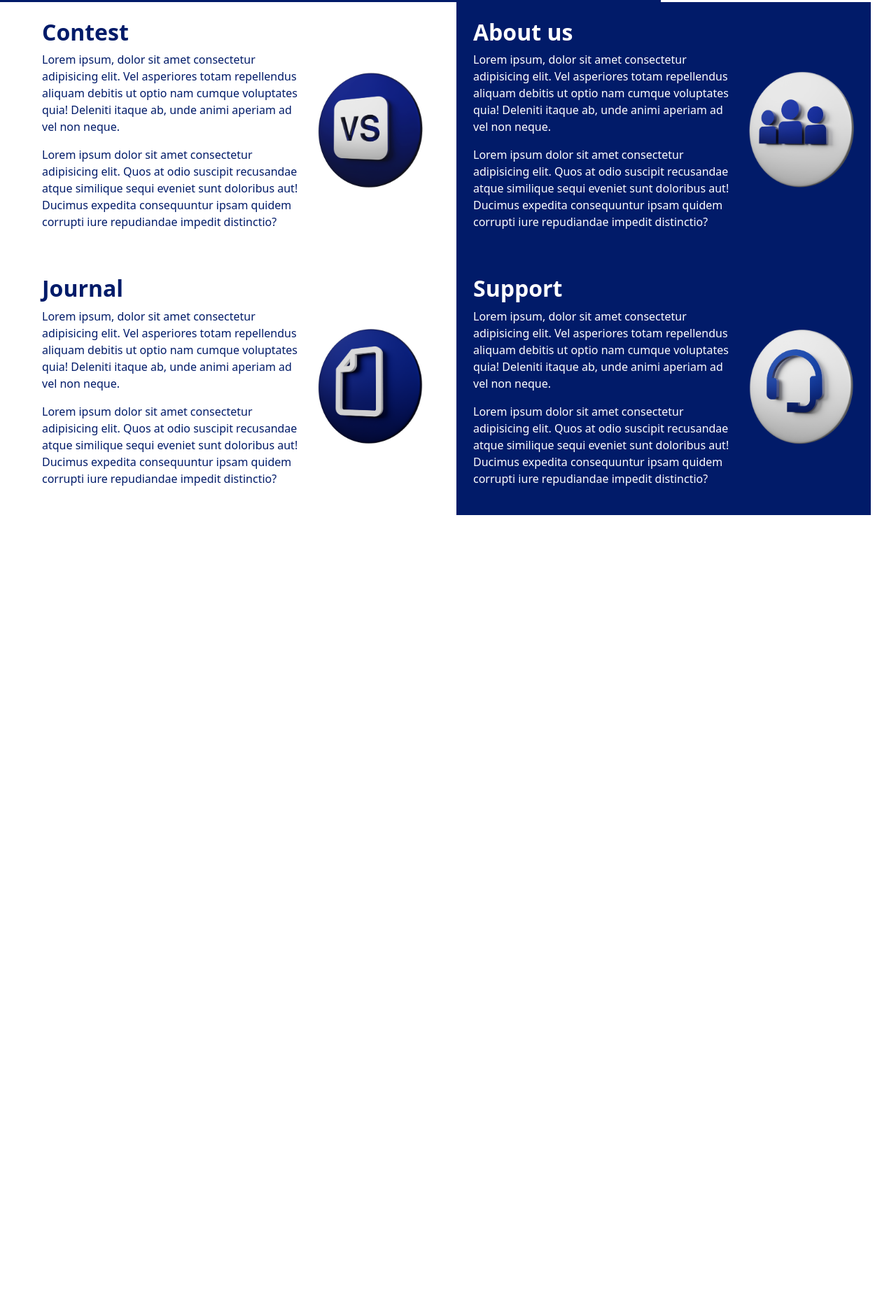
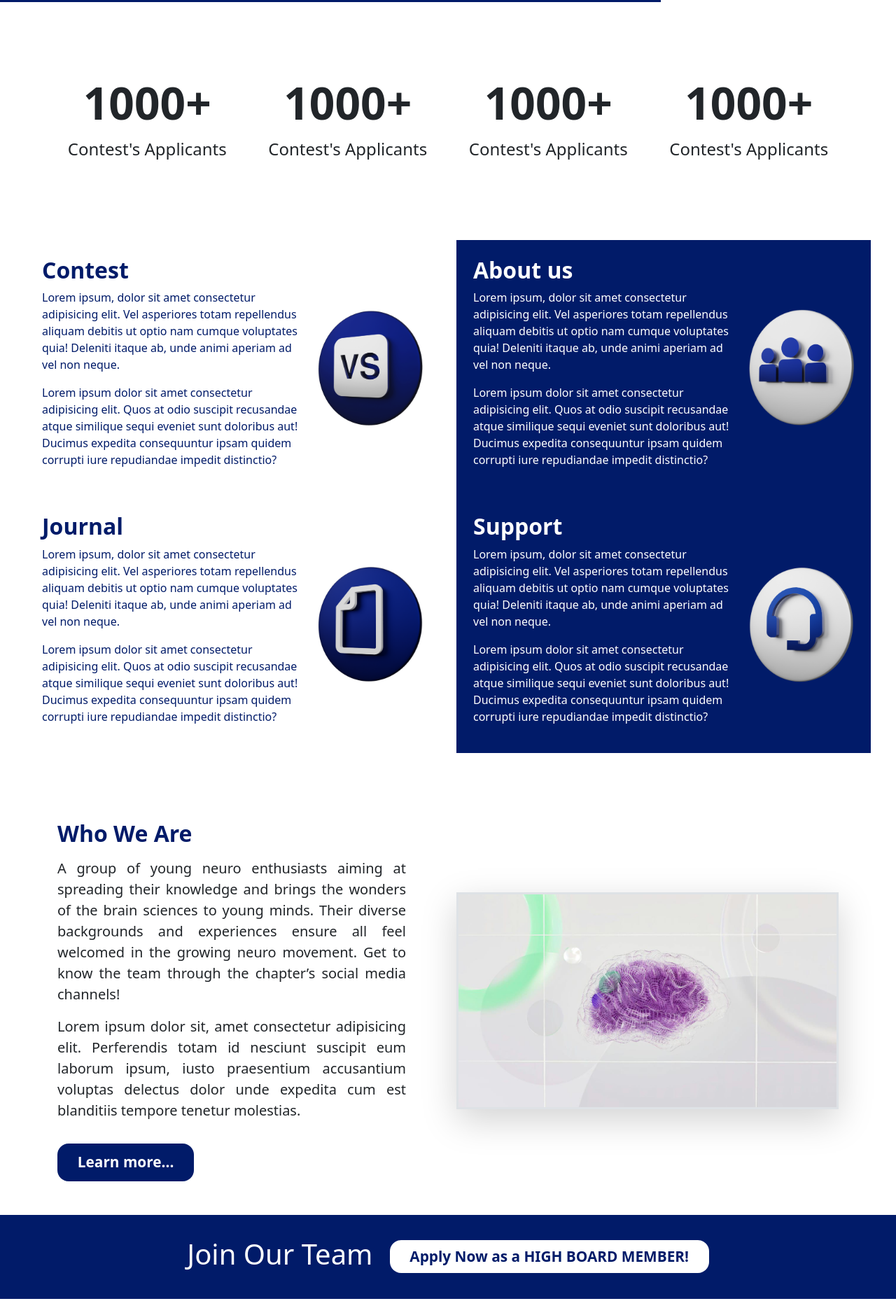
Before and after one commit to Glory-Dev/iyna-gharbiya-chapter, a website: page stage/index.html in a window 1280 px wide. Shown: the part 768-2627 px from the top of the page at 70% size. Drawn offline with Linux system fonts and the light colour scheme; files whose address does not match are found by name.

Commit message:
stats, fixing media, who we are, join our team

```diff
--- a/stage/css/main.scss
+++ b/stage/css/main.scss
@@ -3,6 +3,7 @@
 @import "./sass/helpers/mixins";
 // Components
 @import "./sass/components/landing";
+@import "./sass/components/button";
 // Layout
 @import "./sass/layout/global-rules";
 body {
--- /dev/null
+++ b/stage/css/sass/components/_button.scss
@@ -0,0 +1,10 @@
+.main-btn {
+  border-radius: 1rem;
+  padding: 0.7rem 1.8rem;
+  display: inline-block;
+
+  font: {
+    size: 1.3rem;
+    weight: bold;
+  }
+}
--- a/stage/css/sass/components/_landing.scss
+++ b/stage/css/sass/components/_landing.scss
@@ -3,6 +3,7 @@
     padding-left: 2rem;
     padding-right: 2rem;
     max-height: calc(100vh - 56px);
+    color: white;
     background: linear-gradient(to right, $primary-color calc(75% - 1rem), white calc(75% - 1rem));
 
     .text {
--- a/stage/css/sass/helpers/_variables.scss
+++ b/stage/css/sass/helpers/_variables.scss
@@ -1,8 +1,12 @@
 $primary-color: #011b69;
 
+.text-justify {
+  text-align: justify;
+}
 .main-text {
   color: #011b69 !important;
 }
 .main-bg {
+  color: white;
   background-color: #011b69 !important;
 }
--- a/stage/css/sass/layout/_global-rules.scss
+++ b/stage/css/sass/layout/_global-rules.scss
@@ -11,7 +11,6 @@ html {
     outline: none;
   }
   body {
-    color: white;
     // font-family: $body-primary-font;
   }
   p {
--- a/stage/css/sass/pages/_home.scss
+++ b/stage/css/sass/pages/_home.scss
@@ -1,3 +1,21 @@
+.stats {
+  .container {
+    display: grid;
+    grid-template-columns: repeat(auto-fill, minmax(250px, 1fr));
+    gap: 30px;
+
+    .box {
+      p.number {
+        font-size: 4rem;
+        &.plus-sign::after {
+          content: "+"
+        }
+      }
+
+    }
+  }
+}
+
 .sections {
   .box {
     .text {
--- a/stage/index.html
+++ b/stage/index.html
@@ -80,9 +80,9 @@
                 placeat.
               </p>
 
-              <div class="d-flex gap-3">
-                <a href="#" class="btn btn-primary mt-2 main-text border-0 bg-white rounded-3 fs-6 fw-bold py-2 px-4">Register in Contest!</a>
-                <a href="#" class="btn btn-primary mt-2 main-text border-0 bg-white rounded-3 fs-6 fw-bold py-2 px-4">Apply for Gharbiya Program <i class="fa-solid fa-arrow-right"></i></a>
+              <div class="d-md-flex gap-3 mt-4">
+                <a href="#" class="main-btn mb-3 mb-md-0 bg-white main-text">Register in Contest!</a>
+                <a href="#" class="main-btn bg-white main-text">Apply for Gharbiya Program <i class="fa-solid fa-arrow-right"></i></a>
               </div>
             </div>
           </div>
@@ -94,10 +94,33 @@
     </section>
     <!-- END Landing -->
 
+    <!-- START Stats -->
+    <section class="stats py-5 my-5">
+      <div class="container">
+        <div class="box text-center">
+          <p class="number plus-sign fw-bold mb-0" data-num="1000">1000</p>
+          <p class="title fs-4">Contest's Applicants</p>
+        </div>
+        <div class="box text-center">
+          <p class="number plus-sign fw-bold mb-0" data-num="1000">1000</p>
+          <p class="title fs-4">Contest's Applicants</p>
+        </div>
+        <div class="box text-center">
+          <p class="number plus-sign fw-bold mb-0" data-num="1000">1000</p>
+          <p class="title fs-4">Contest's Applicants</p>
+        </div>
+        <div class="box text-center">
+          <p class="number plus-sign fw-bold mb-0" data-num="1000">1000</p>
+          <p class="title fs-4">Contest's Applicants</p>
+        </div>
+      </div>
+    </section>
+    <!-- END Stats -->
+
     <!-- START Sections -->
-    <section class="site-sections pb-5 px-lg-4">
+    <section class="site-sections mb-5 px-lg-4">
       <div class="container-fluid">
-        <div class="sections">
+        <section class="sections">
           <div class="row">
             <a href="#" class="d-block col-md-6">
               <div class="box px-4 py-5 py-lg-4 d-lg-flex gap-4 align-items-center justify-content-between">
@@ -108,7 +131,7 @@
                     Lorem ipsum dolor sit amet consectetur adipisicing elit. Quos at odio suscipit recusandae atque similique sequi eveniet sunt doloribus aut! Ducimus expedita consequuntur ipsam quidem corrupti iure repudiandae impedit distinctio?
                   </p>
                 </div>
-                <div class="image text-center text-left-md flex-shrink-0">
+                <div class="image text-center text-left-md flex-shrink-0 d-none d-lg-block">
                   <img src="./images/vs.png" alt="VS" />
                 </div>
               </div>
@@ -122,7 +145,7 @@
                     Lorem ipsum dolor sit amet consectetur adipisicing elit. Quos at odio suscipit recusandae atque similique sequi eveniet sunt doloribus aut! Ducimus expedita consequuntur ipsam quidem corrupti iure repudiandae impedit distinctio?
                   </p>
                 </div>
-                <div class="image text-center text-left-md flex-shrink-0">
+                <div class="image text-center text-left-md flex-shrink-0 d-none d-lg-block">
                   <img src="./images/about.png" alt="About" />
                 </div>
               </div>
@@ -138,7 +161,7 @@
                     Lorem ipsum dolor sit amet consectetur adipisicing elit. Quos at odio suscipit recusandae atque similique sequi eveniet sunt doloribus aut! Ducimus expedita consequuntur ipsam quidem corrupti iure repudiandae impedit distinctio?
                   </p>
                 </div>
-                <div class="image text-center text-left-md flex-shrink-0">
+                <div class="image text-center text-left-md flex-shrink-0 d-none d-lg-block">
                   <img src="./images/journal.png" alt="Journal" />
                 </div>
               </div>
@@ -152,16 +175,49 @@
                     Lorem ipsum dolor sit amet consectetur adipisicing elit. Quos at odio suscipit recusandae atque similique sequi eveniet sunt doloribus aut! Ducimus expedita consequuntur ipsam quidem corrupti iure repudiandae impedit distinctio?
                   </p>
                 </div>
-                <div class="image text-center text-left-md flex-shrink-0">
+                <div class="image text-center text-left-md flex-shrink-0 d-none d-lg-block">
                   <img src="./images/support 2.png" alt="Support" />
                 </div>
               </div>
             </a>
           </div>
-        </div>
+        </section>
       </div>
     </section>
     <!-- END Sections -->
+
+    <!-- START About -->
+    <section class="about py-5">
+      <div class="container mb-5">
+        <div class="row align-items-center">
+          <div class="col-lg-6">
+            <div class="text pe-md-5">
+              <h2 class="main-text fw-bold mb-3">Who We Are</h2>
+              <p class="fs-5 lh-base text-justify">
+                A group of young neuro enthusiasts aiming at spreading their knowledge and brings the wonders of the brain sciences to young minds. Their diverse backgrounds and experiences ensure all feel welcomed in the growing neuro movement. Get
+                to know the team through the chapter’s social media channels!
+              </p>
+              <p class="fs-5 lh-base text-justify">
+                Lorem ipsum dolor sit, amet consectetur adipisicing elit. Perferendis totam id nesciunt suscipit eum laborum ipsum, iusto praesentium accusantium voluptas delectus dolor unde expedita cum est blanditiis tempore tenetur molestias.
+              </p>
+
+              <a href="#" class="main-btn main-bg mt-3">Learn more...</a>
+            </div>
+          </div>
+          <div class="col-lg-6 mt-4 mt-lg-0">
+            <div class="image border border-3 shadow-lg">
+              <img src="./images/team.jpg" alt="Our team" />
+            </div>
+          </div>
+        </div>
+      </div>
+
+      <div class="join-us my-5 py-3 main-bg d-flex justify-content-center align-items-center gap-4">
+        <h2 class="fs-1 py-3">Join Our Team</h2>
+        <a href="#" class="main-btn bg-white main-text py-2">Apply Now as a HIGH BOARD MEMBER!</a>
+      </div>
+    </section>
+    <!-- END About -->
 
     <!-- Scripts -->
     <script src="./js/libs/aos.js"></script>
```
Also changed, not shown: stage/css/main.css, stage/images/team.jpg (added), 1 other file.
